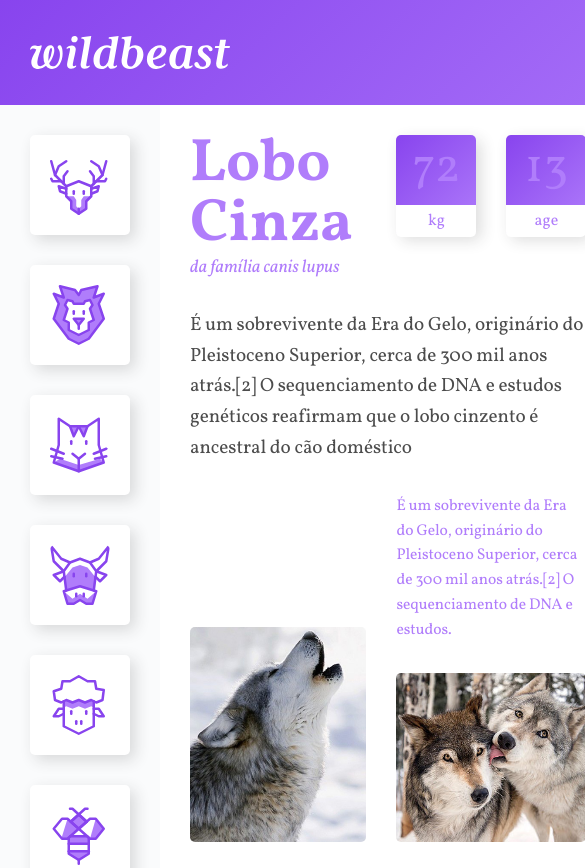
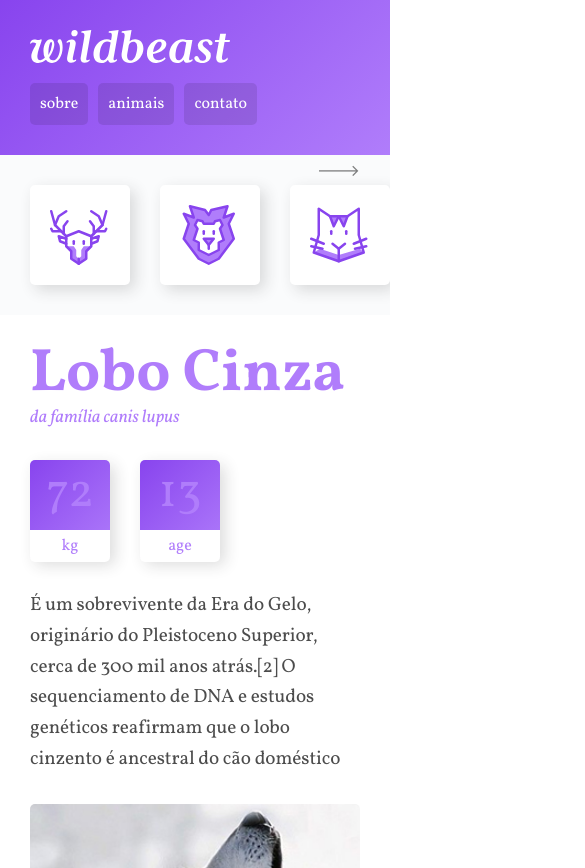
Before and after one commit to Carolina-nico/wildbeast, a plain HTML site: page index.html in a window 390 px wide. Shown: the top 868 px of the page, 585 px wide, since content can reach past the window. Drawn offline with Linux system fonts and the light colour scheme.

Commit message:
Responsividade completa.

```diff
--- a/style.css
+++ b/style.css
@@ -22,7 +22,7 @@ a {
 }
 
 img {
-    max-width: 100%;
+    width: 100%;
     display: block;
     border-radius: 5px;
 }
@@ -36,6 +36,28 @@ img {
         "header header header"
         "sidenav content anuncios"
         "footer footer footer";
+}
+
+@media (max-width: 1200px){
+    .estrutura {
+        grid-template-areas:
+        "header header header"
+        "sidenav content content"
+        "sidenav anuncios anuncios"
+        "footer footer footer";
+    }
+}
+
+@media (max-width: 880px) {
+    .estrutura {
+        grid-template-columns: 100%;
+        grid-template-areas:
+        "header"
+        "sidenav"
+        "content"
+        "anuncios"
+        "footer";
+    }
 }
 
 /* HEADER */
@@ -77,6 +99,21 @@ img {
     margin-left: 30px;
 }
 
+@media (max-width: 880px) {
+    .logo {
+        margin-bottom: 20px;
+    }
+    .header {
+        grid-template-columns: auto;
+    }
+    .header nav a {
+        font-size: 1em;
+    }
+    .header li+li {
+        margin-left: 10px;
+    }
+}
+
 /* SIDENAV */
 
 .sidenav {
@@ -101,6 +138,47 @@ img {
     background: #b07dfb;
 }
 
+@media (max-width: 880px) {
+    .sidenav {
+        overflow-x: auto;
+        -webkit-overflow-scrolling: touch;
+        -ms-overflow: -ms-autohiding-scrollbar;
+    }
+    .sidenav ul {
+        display: flex;
+    }
+    .sidenav ul li {
+        flex: 1 0 60px;
+    }
+    .sidenav {
+        padding: 0 30px;
+    }
+    .sidenav li a {
+        margin: 30px 30px 30px 0;
+    }
+}
+@keyframes seta {
+    from {
+        right: 30px;
+    }
+    to {
+        right: 20px;
+    }
+}
+@media (max-width: 700px) {
+    .sidenav {
+        position: relative;
+    }
+    .sidenav::after {
+        content:'🡒';
+        position: absolute;
+        top: 5px;
+        right: 30px;
+        color: rgba(0, 0, 0, .5);
+        animation: seta .5s ease-in 0s infinite alternate;
+    }
+}
+
 /* CONTENT */
 
 .content {
@@ -111,6 +189,12 @@ img {
     display: grid;
     grid-template-columns: 1fr 1fr;
     gap: 30px;
+}
+
+@media (max-width: 600px) {
+    .content {
+        grid-template-columns: auto;
+    }
 }
 
 .col-wide {
@@ -238,6 +322,7 @@ p {
     align-content: start;
     padding: 30px;
     gap: 30px;
+    grid-template-columns: repeat(auto-fit, minmax(150px, 1fr));
 }
 
 /* FOOTER */
```
